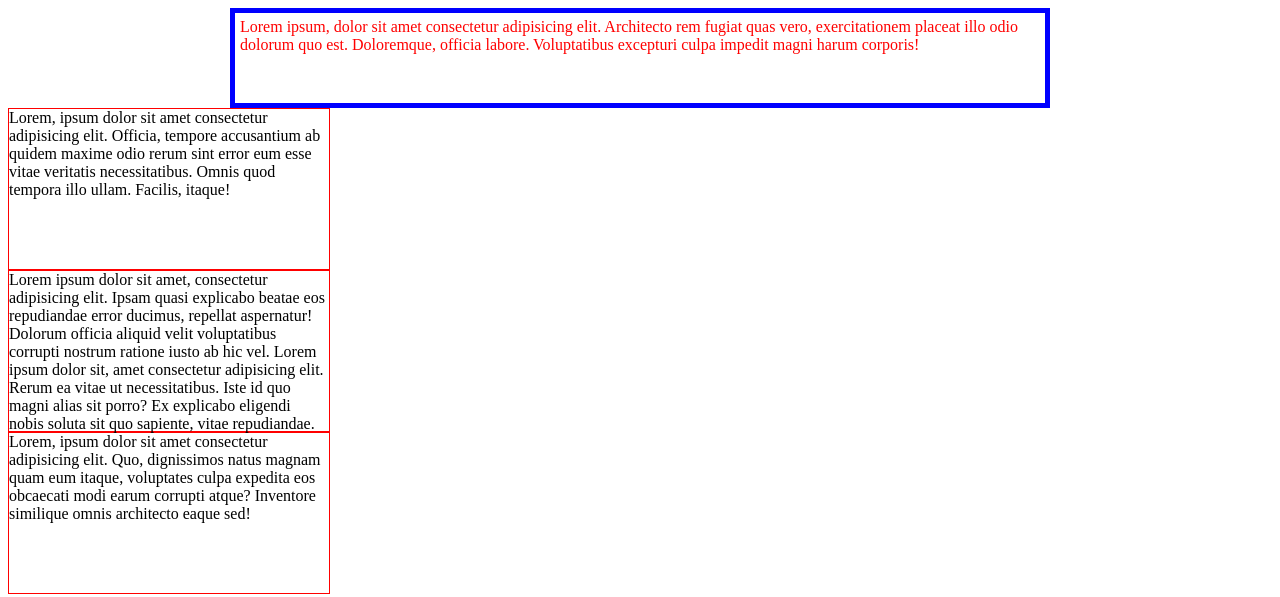
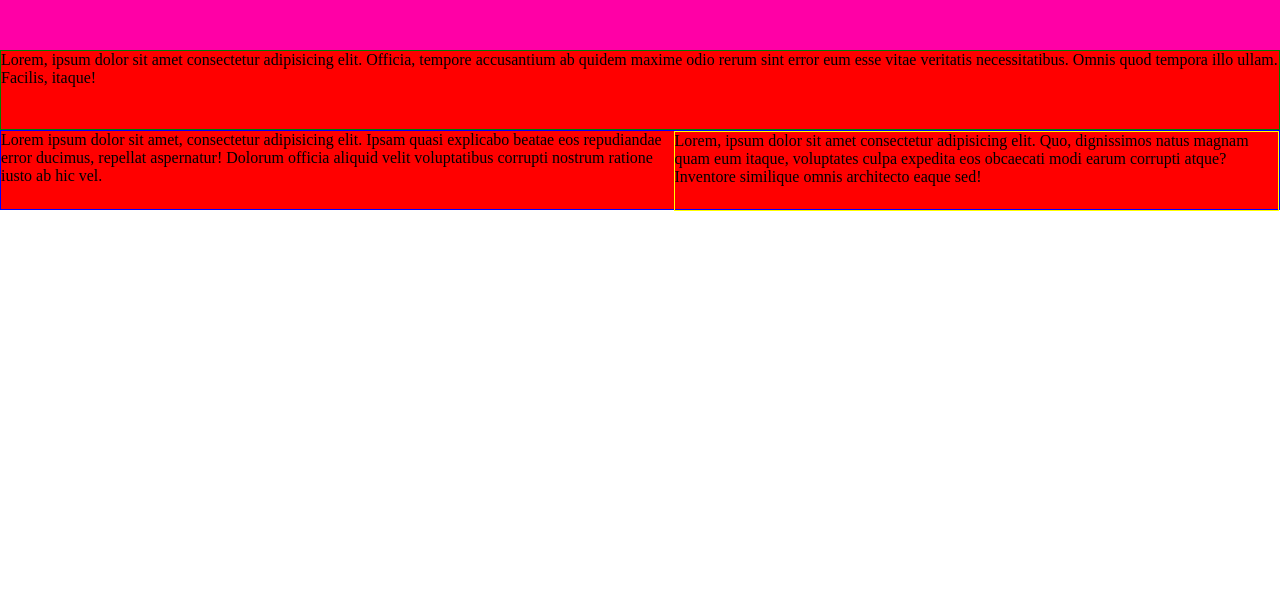
Before and after one commit to Mckings1/gitlevel2, a plain HTML site: page index.html in a window 1280 px wide. Drawn offline with Linux system fonts and the light colour scheme.

Commit message:
styling added

```diff
--- a/index.css
+++ b/index.css
@@ -1,6 +1,44 @@
-div {
+*{
+    padding: 0;
+    margin: 0;
+    text-decoration: none;
+    list-style: none;
+    box-sizing: border-box;
+  }
+  body{
+    font-family: montserrat;
+  }
+  nav{
+    background: #0082e6;
+    height: 80px;
+    width: 100%;
+  }
+
+
+#navbar{
+    height: 50px;
+    /* border: 1px solid red; */
+    background-color: rgb(255, 0, 166);
+
+}
+
+section {
+    background-color: red;
+}
+section div{
+    height: 80px;
+    width: 100%;
     display: flex;
-    border: 1px solid red;
-    height: 10em;
-    width: 20em;
+    justify-content: space-around;
+
 }
+#Sec_div1{
+    border: 1px solid green;
+}
+#Sec_div2{
+    border: 1px solid blue;
+}
+
+#Sec_div3{
+    border: 1px solid yellow;
+}
--- a/index.html
+++ b/index.html
@@ -8,18 +8,22 @@
     <link rel="stylesheet" href="index.css">
 </head>
 <body>
-    <div style="border: 5px solid blue; height: 5em; width: 50em; color: red; align-content: center0; padding: 5px; margin: auto;">
-        Lorem ipsum, dolor sit amet consectetur adipisicing elit. Architecto rem fugiat quas vero, exercitationem placeat illo odio dolorum quo est. Doloremque, officia labore. Voluptatibus excepturi culpa impedit magni harum corporis!
-    </div>
+    <header>
+        <nav id="navbar">
 
-    <div>
+        </nav>
+
+</header>
+
+<section>
+    <div id="Sec_div1">
         Lorem, ipsum dolor sit amet consectetur adipisicing elit. Officia, tempore accusantium ab quidem maxime odio rerum sint error eum esse vitae veritatis necessitatibus. Omnis quod tempora illo ullam. Facilis, itaque!
     </div>
-    <div>
-        Lorem ipsum dolor sit amet, consectetur adipisicing elit. Ipsam quasi explicabo beatae eos repudiandae error ducimus, repellat aspernatur! Dolorum officia aliquid velit voluptatibus corrupti nostrum ratione iusto ab hic vel. Lorem ipsum dolor sit, amet consectetur adipisicing elit. Rerum ea vitae ut necessitatibus. Iste id quo magni alias sit porro? Ex explicabo eligendi nobis soluta sit quo sapiente, vitae repudiandae.
-    </div>
-    <div>
+    <div id="Sec_div2">
+        Lorem ipsum dolor sit amet, consectetur adipisicing elit. Ipsam quasi explicabo beatae eos repudiandae error ducimus, repellat aspernatur! Dolorum officia aliquid velit voluptatibus corrupti nostrum ratione iusto ab hic vel.
+    <div id="Sec_div3">
         Lorem, ipsum dolor sit amet consectetur adipisicing elit. Quo, dignissimos natus magnam quam eum itaque, voluptates culpa expedita eos obcaecati modi earum corrupti atque? Inventore similique omnis architecto eaque sed!
     </div>
+</section>
 </body>
 </html>
```
